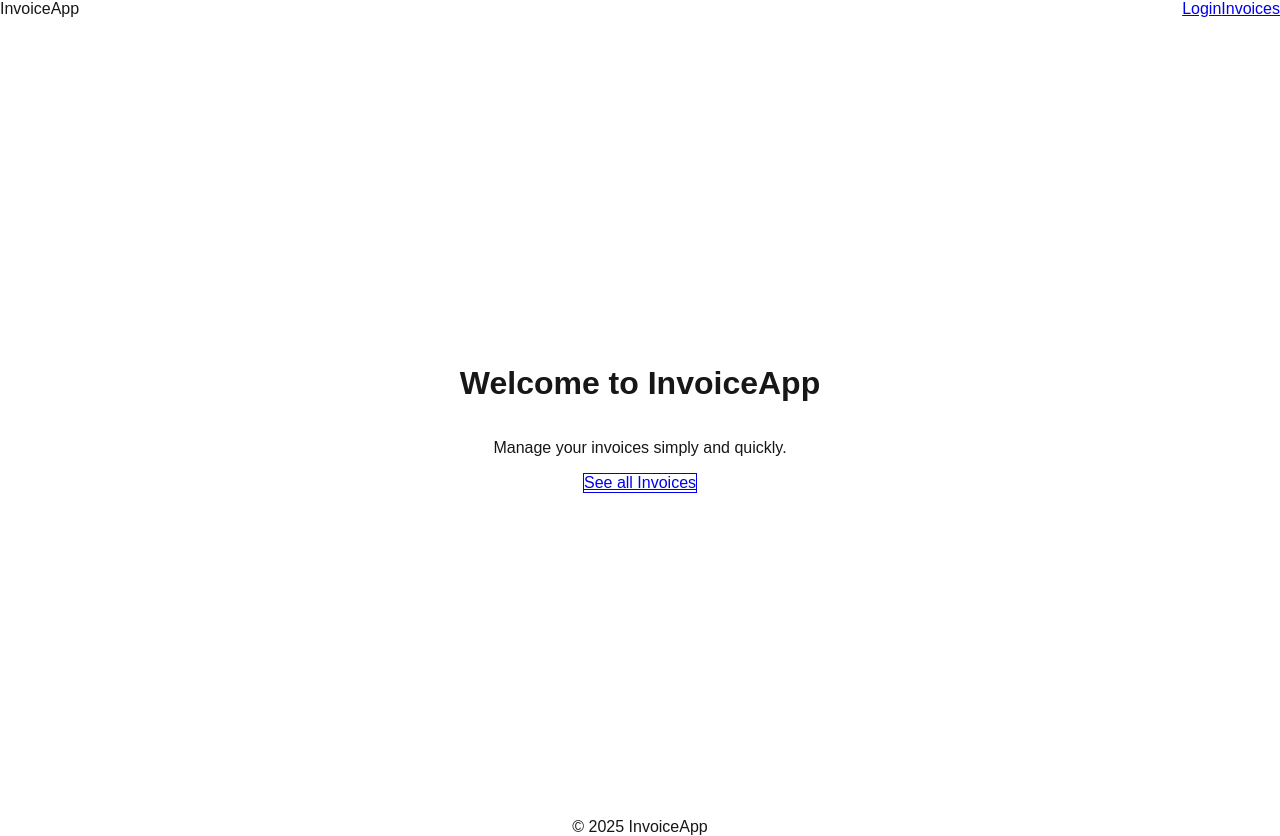
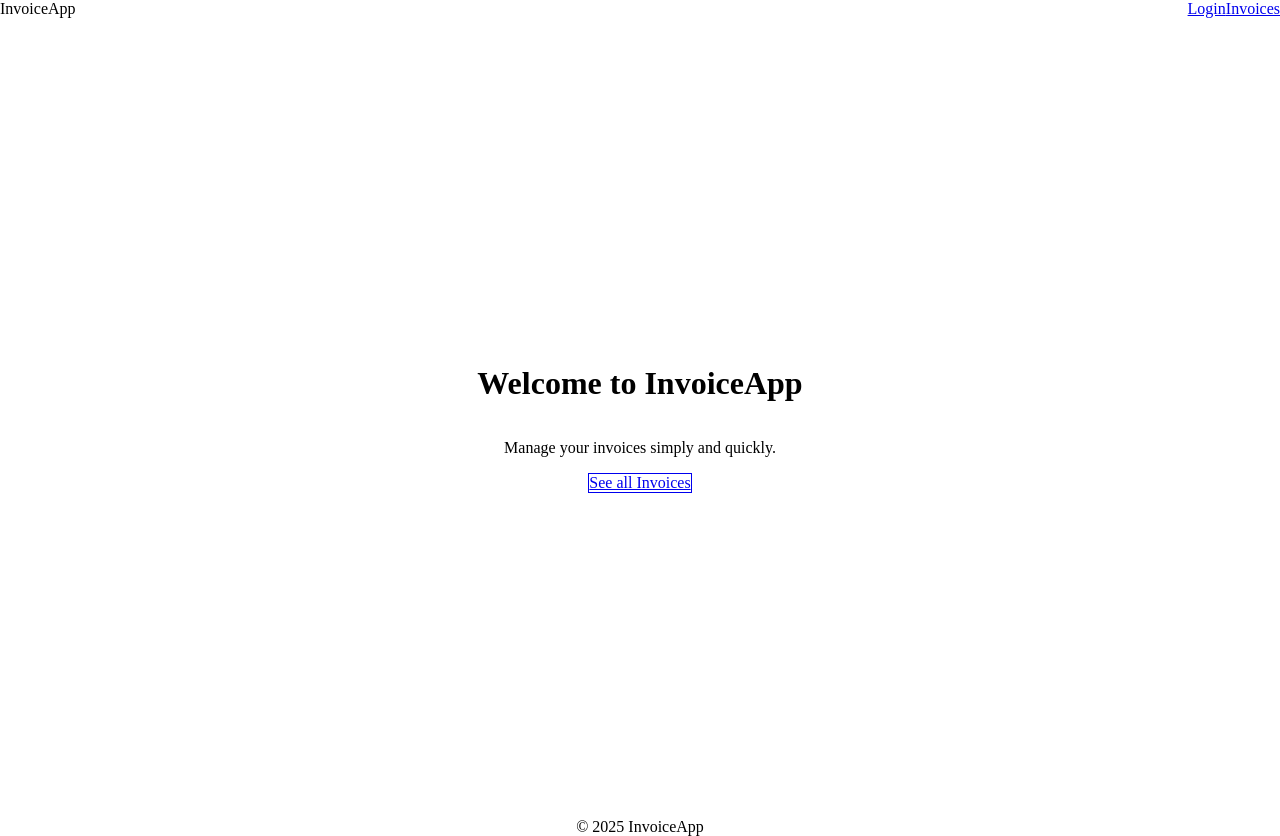
Before and after one commit to andredosreis/wdd430-group-project-01, a Next.js app in the folder project-group/: page / in a window 1280 px wide. Built offline with nearby package versions, Linux system fonts and the light colour scheme.

Commit message:
feat: reintroduce NavBar and Footer components with updated structure and styles

```diff
--- a/project-group/src/app/globals.css
+++ b/project-group/src/app/globals.css
@@ -5,31 +5,11 @@
 @tailwind components;
 @tailwind utilities;
 
-/* 2. Variáveis de tema */
-:root {
-  --background: #ffffff;
-  --foreground: #171717;
-}
-
-/* 3. Dark mode */
-@media (prefers-color-scheme: dark) {
-  :root {
-    --background: #0a0a0a;
-    --foreground: #ededed;
-  }
-}
-
-/* 4. Reset / base typography */
 *,
 *::before,
 *::after {
   box-sizing: border-box;
 }
-
 body {
   margin: 0;
-  background: var(--background);
-  color: var(--foreground);
-  font-family: Arial, Helvetica, sans-serif;
-  min-height: 100vh;
 }
--- a/project-group/src/app/layout.tsx
+++ b/project-group/src/app/layout.tsx
@@ -2,8 +2,8 @@
 import type { Metadata } from "next";
 import { Geist as Geist_Sans, Geist_Mono } from "next/font/google";
 import "./globals.css";
-import { NavBar } from "./componets/NavBar";
-import { Footer } from "./componets/Footer";
+import { NavBar } from "./components/NavBar";
+import { Footer } from "./components/Footer";
 
 const geistSans = Geist_Sans({
   variable: "--font-geist-sans",
```
Also changed, not shown: project-group/src/app/components/Footer.tsx (renamed from project-group/src/app/componets/Footer.tsx), project-group/src/app/components/NavBar.tsx (renamed from project-group/src/app/componets/NavBar.tsx), 1 other file (tests, documents, lock files or other folders).
